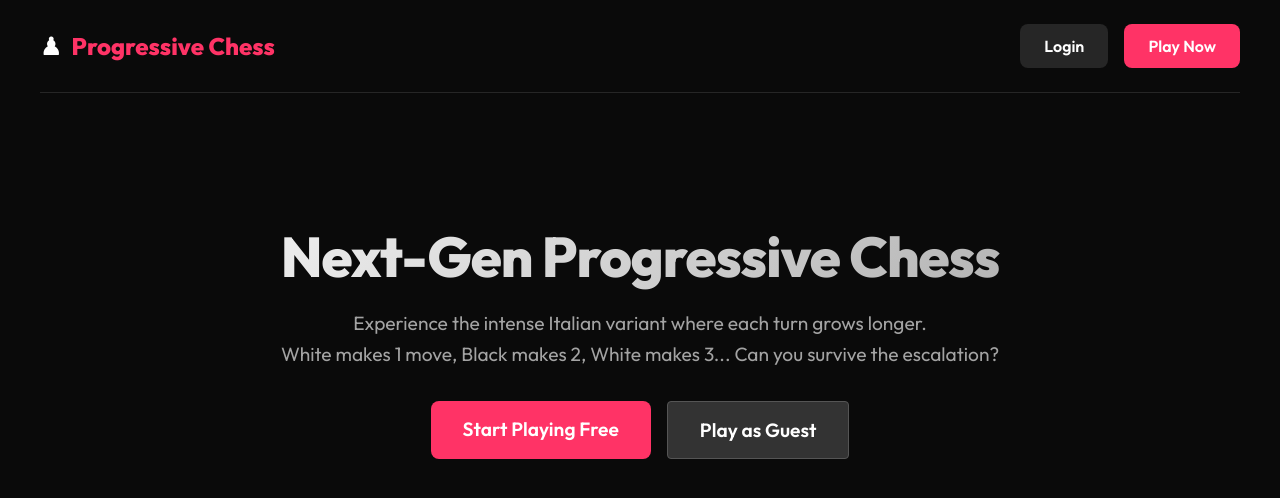
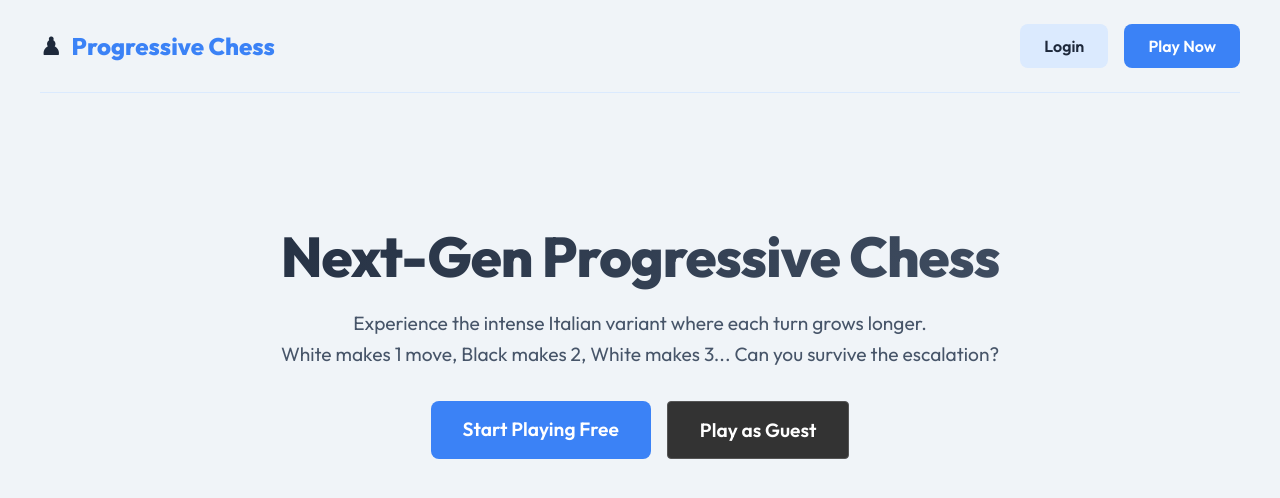
Before and after one commit to EnigmaticEntity07/123chess, a React (Vite) app in the folder client/: page / in a window 1280 px wide. Shown: the top 498 px of the page. Built offline with nearby package versions, Linux system fonts and the light colour scheme.

Commit message:
feat: light blue theme, standard piece styling, share link feature

```diff
--- a/client/src/index.css
+++ b/client/src/index.css
@@ -1,19 +1,19 @@
 @import url('https://fonts.googleapis.com/css2?family=Outfit:wght@300;400;600;800&display=swap');
 
 :root {
-  --bg-primary: #0a0a0a;
-  --bg-secondary: #1a1a1a;
-  --bg-accent: #262626;
-  --text-primary: #ffffff;
-  --text-secondary: #a3a3a3;
-  --brand: #ff3366;
-  --brand-hover: #ff0040;
+  --bg-primary: #f0f4f8;
+  --bg-secondary: #ffffff;
+  --bg-accent: #dbeafe;
+  --text-primary: #1e293b;
+  --text-secondary: #475569;
+  --brand: #3b82f6;
+  --brand-hover: #2563eb;
 
-  --board-light: #e8dab3;
-  --board-dark: #b58863;
-  --board-highlight: rgba(255, 51, 102, 0.5);
-  --board-last-move-light: #f5f682;
-  --board-last-move-dark: #baca44;
+  --board-light: #dee3e6;
+  --board-dark: #70a2a3;
+  --board-highlight: rgba(59, 130, 246, 0.5);
+  --board-last-move-light: rgba(245, 246, 130, 0.6);
+  --board-last-move-dark: rgba(186, 202, 68, 0.6);
 
   --font-main: 'Outfit', sans-serif;
 
@@ -21,7 +21,7 @@
   --radius-md: 12px;
   --radius-lg: 20px;
 
-  --shadow-glow: 0 0 20px rgba(255, 51, 102, 0.4);
+  --shadow-glow: 0 4px 15px rgba(59, 130, 246, 0.3);
 }
 
 * {
@@ -72,7 +72,7 @@ p { color: var(--text-secondary); line-height: 1.6; }
 }
 .btn-secondary {
   background: var(--bg-accent);
-  color: white;
+  color: var(--text-primary);
   border: none;
   padding: 12px 24px;
   font-size: 1rem;
@@ -86,7 +86,7 @@ p { color: var(--text-secondary); line-height: 1.6; }
   text-align: center;
 }
 .btn-secondary:hover:not(:disabled) {
-  background: #333;
+  background: #cbd5e1;
 }
 .btn-secondary:disabled {
   opacity: 0.5;
@@ -158,7 +158,7 @@ p { color: var(--text-secondary); line-height: 1.6; }
 .nav-brand {
   font-size: 1.5rem;
   font-weight: 800;
-  color: white;
+  color: var(--text-primary);
   text-decoration: none;
   display: flex;
   align-items: center;
@@ -173,7 +173,7 @@ p { color: var(--text-secondary); line-height: 1.6; }
   padding: 6rem 0;
 }
 .hero h1 {
-  background: linear-gradient(135deg, #fff, #a3a3a3);
+  background: linear-gradient(135deg, #1e293b, #475569);
   -webkit-background-clip: text;
   -webkit-text-fill-color: transparent;
   margin-bottom: 1rem;
@@ -372,9 +372,8 @@ p { color: var(--text-secondary); line-height: 1.6; }
 
 /* ── Piece Styling ── */
 .piece-svg {
-  width: 80%;
-  height: 80%;
-  filter: drop-shadow(0 2px 4px rgba(0,0,0,0.3));
+  width: 90%;
+  height: 90%;
   z-index: 1;
   pointer-events: none;
 }
@@ -428,7 +427,7 @@ p { color: var(--text-secondary); line-height: 1.6; }
   color: var(--text-secondary);
 }
 .clock-active .clock-name {
-  color: white;
+  color: var(--text-primary);
 }
 .clock-time {
   font-size: 1.5rem;
--- a/client/src/pages/Game.jsx
+++ b/client/src/pages/Game.jsx
@@ -263,6 +263,19 @@ export default function Game() {
             <div className="waiting-spinner"></div>
             <h2>Waiting for opponent to join...</h2>
             <p style={{ marginTop: '1rem' }}>Share the game link with a friend or wait for someone from the lobby.</p>
+            <div style={{ marginTop: '1rem', display: 'flex', gap: '0.5rem', justifyContent: 'center' }}>
+              <input type="text" readOnly value={window.location.href} className="input-field" style={{ marginBottom: 0, width: '300px' }} />
+              <button
+                className="btn-secondary"
+                onClick={(e) => {
+                  navigator.clipboard.writeText(window.location.href);
+                  e.target.innerText = 'Copied!';
+                  setTimeout(() => e.target.innerText = 'Copy Link', 2000);
+                }}
+              >
+                Copy Link
+              </button>
+            </div>
           </div>
         </div>
       </>
--- a/client/src/pages/Lobby.jsx
+++ b/client/src/pages/Lobby.jsx
@@ -159,7 +159,7 @@ export default function Lobby() {
             {rooms.map(room => (
               <div key={room.id} className="room-card">
                 <div>
-                  <h3 style={{ color: 'white', marginBottom: '5px' }}>Match {room.id}</h3>
+                  <h3 style={{ color: 'var(--text-primary)', marginBottom: '5px' }}>Match {room.id}</h3>
                   <p>Host: {room.hostName}</p>
                   {room.timeControl && (
                     <p style={{ color: 'var(--brand)', fontSize: '0.9rem', marginTop: '4px' }}>
```
